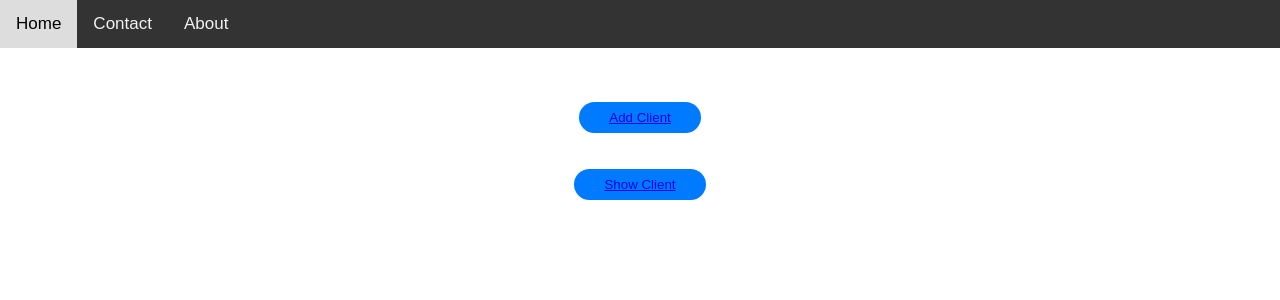
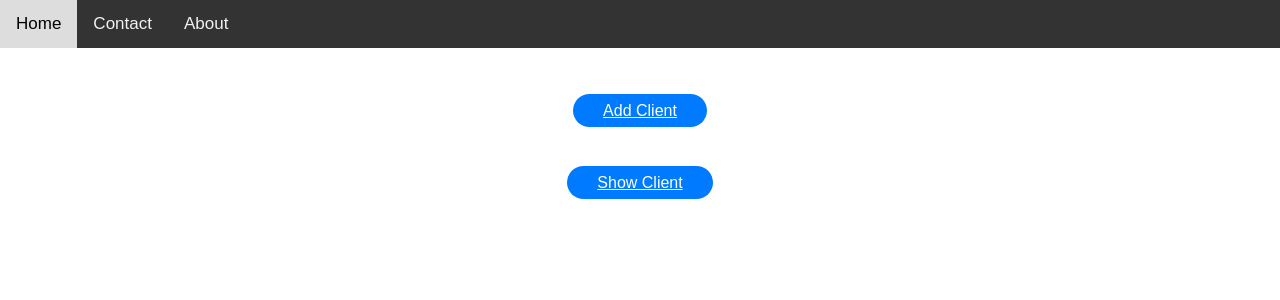
Before and after one commit to baljindersaini06/Forthassignment, a Django app: page / in a window 1280 px wide. Shown: the top 300 px of the page. Run offline with Django 3.2, Linux system fonts and the light colour scheme.

Commit message:
second commit

```diff
--- a/myproject/templates/home.html
+++ b/myproject/templates/home.html
@@ -17,14 +17,13 @@
 </style>
 <br><br><br>
 <div class="container-login100-form-btn m-t-20" align="center">
-    <button class="button" type="submit" value="submit">
-        <a href="{% url 'addclient' %}">Add Client</a>
-    </button>
 
+        <a href="{% url 'addclient' %}" class="button">Add Client</a>
+</div>
 
 <br><br><br>
     <div class="container-login100-form-btn m-t-20" align="center">
-        <button class="button" type="submit" value="submit">
-            <a href="{% url 'showclient' %}">Show Client</a>
-        </button>
+
+        <a href="{% url 'showclient' %}" class="button">Show Client</a>
+        </div>
 {% endblock %}
```
